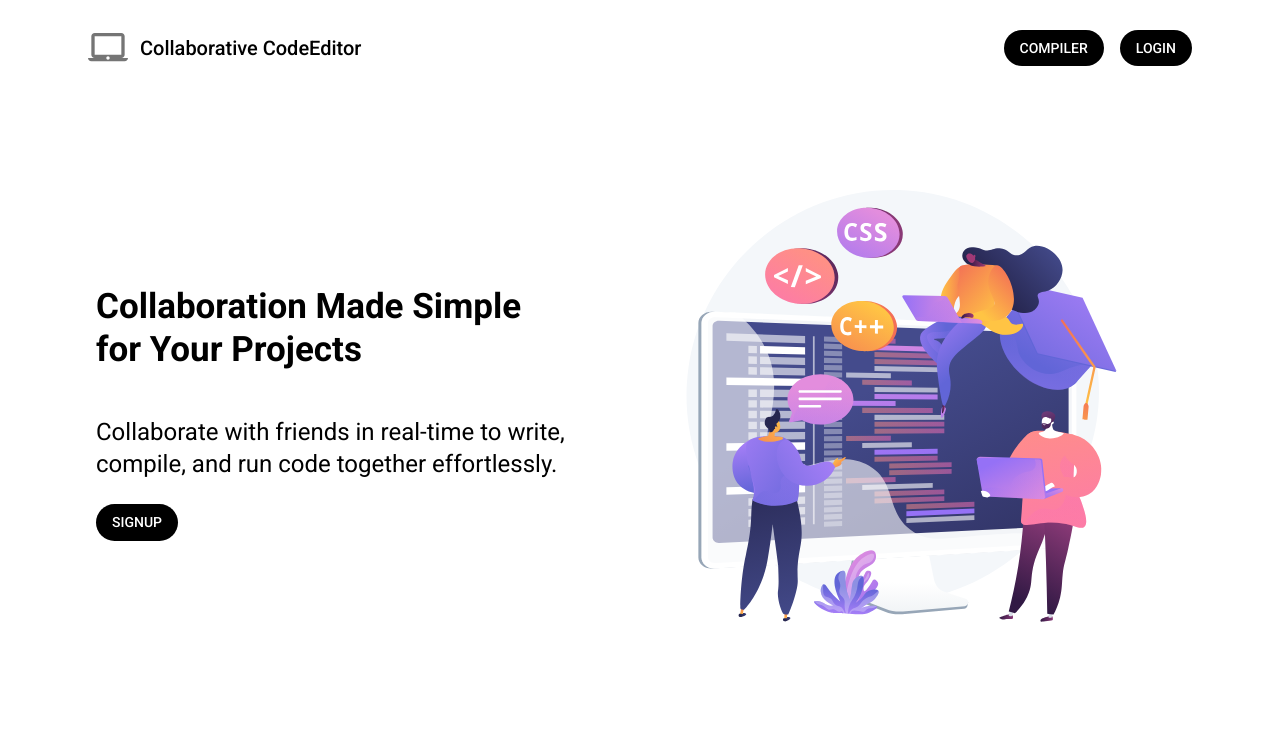
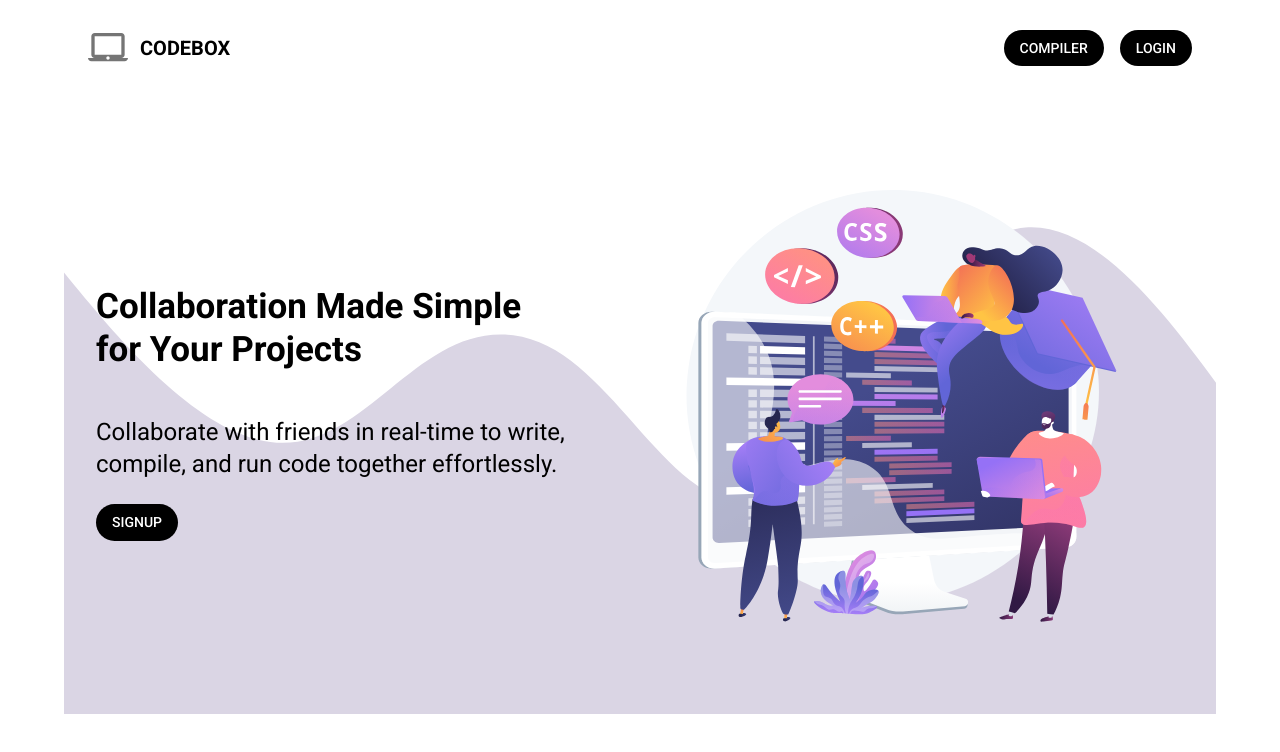
Before and after one commit to aadhil2k4/CodeBox, a React (Create React App) app in the folder frontend/: page / in a window 1280 px wide. Shown: the top 752 px of the page. Built offline with nearby package versions, Linux system fonts and the light colour scheme.

Commit message:
Added background in hero section

```diff
--- a/frontend/src/components/HeroSection.jsx
+++ b/frontend/src/components/HeroSection.jsx
@@ -1,10 +1,11 @@
 import React from 'react'
 import HeroImage from '../images/HeroImage.svg'
+import Wave from '../images/Wave.svg'
 import { Box, Grid2, Typography, Button } from '@mui/material'
 
 const HeroSection = () => {
   return (
-    <Box sx={{flexGrow:1, padding:4}}>
+    <Box sx={{flexGrow:1, padding:4, background: `url(${Wave})`, backgroundSize: 'cover', backgroundPosition:'center'}}>
         <Grid2 container spacing={8} alignItems="center">
             <Grid2 item xs={12} md={6}>
                 <Grid2 item xs={12} md={6}>
@@ -26,7 +27,7 @@ const HeroSection = () => {
                 </Grid2>
             </Grid2>
             <Grid2 item xs={12} md={6}>
-            <img src={HeroImage} alt="Hero" style={{ width: "550px", height: "auto" }} />
+            <img src={HeroImage} alt="Hero" style={{ width: "550px", height: "auto", backgroundColor:"transparent" }} />
             </Grid2>
         </Grid2>
     </Box>
--- a/frontend/src/components/Home.jsx
+++ b/frontend/src/components/Home.jsx
@@ -5,7 +5,7 @@ import HeroSection from './HeroSection.jsx'
 
 const Home = () => {
   return (
-   <Container sx={{ height: "100vh"}}>
+    <Container sx={{ width: '100vw', height: '100vh', overflowX: 'hidden' }}>
       <Navbar />
       <HeroSection />
     </Container>
--- a/frontend/src/components/Navbar.jsx
+++ b/frontend/src/components/Navbar.jsx
@@ -22,9 +22,9 @@ const Navbar = () => {
         <Typography
           variant="h6"
           component="div"
-          sx={{ flexGrow: 1, color: "black" }}
+          sx={{ flexGrow: 1, color: "black", fontWeight:"bold" }}
         >
-          Collaborative CodeEditor
+          CODEBOX
         </Typography>
         <Stack direction="row" spacing={2}>
           <Button
```
Also changed, not shown: frontend/src/images/HeroImage.svg, frontend/src/images/Wave.svg (added).
